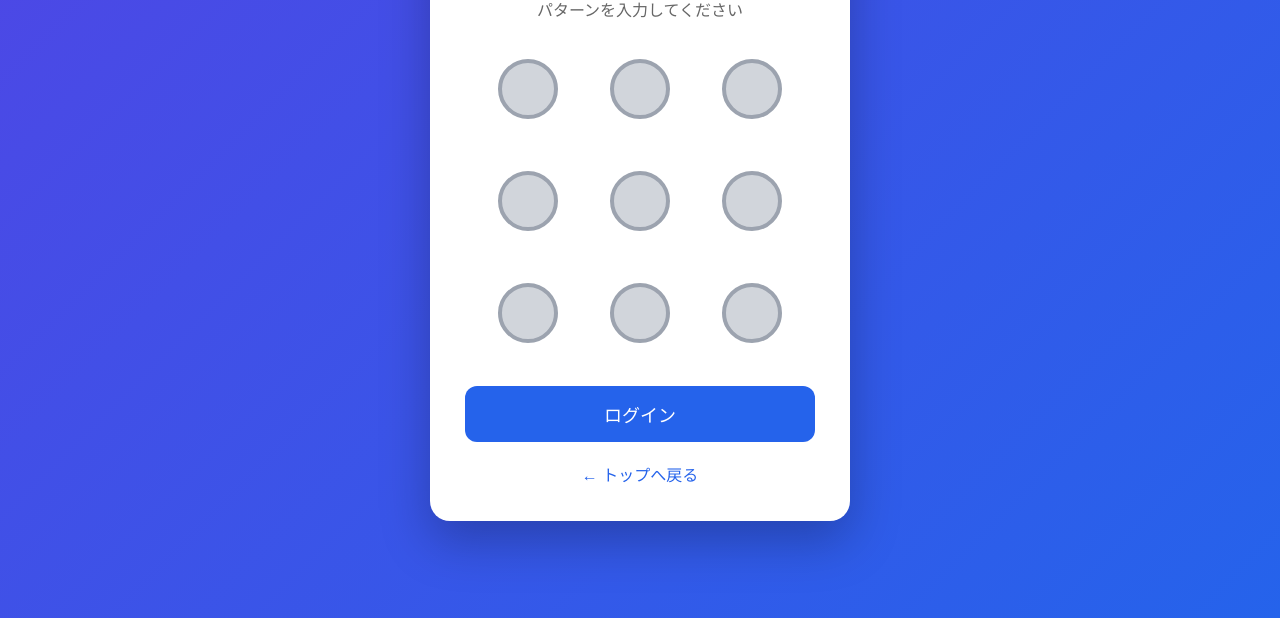
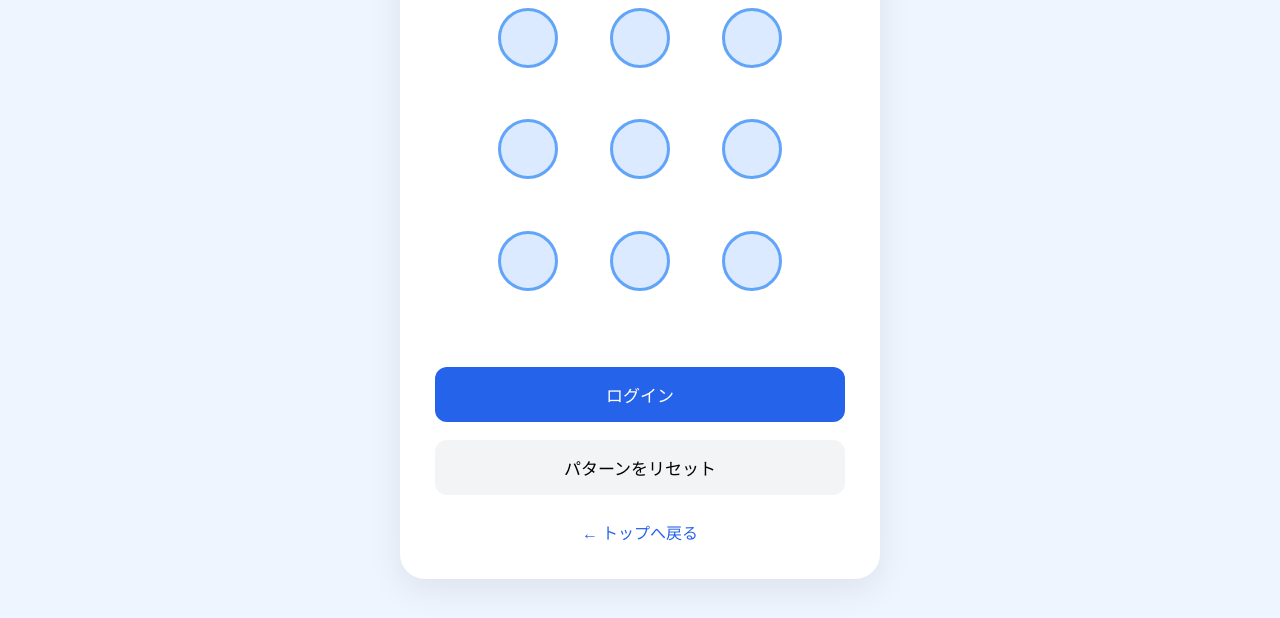
Before and after one commit to 18130182-bot/PatternLock, a plain HTML site: page login.html in a window 1280 px wide. Shown: the part 182-800 px from the top of the page. Drawn offline with Linux system fonts and the light colour scheme.

Commit message:
Update login.html

```diff
--- a/login.html
+++ b/login.html
@@ -3,24 +3,185 @@
 <head>
 <meta charset="UTF-8">
 <meta name="viewport" content="width=device-width, initial-scale=1.0">
+
 <title>ログイン | PatternLock</title>
 
-    <link rel="stylesheet" href="css/main.css">
+<style>
+
+*{
+margin:0;
+padding:0;
+box-sizing:border-box;
+font-family:"Segoe UI",sans-serif;
+}
+
+body{
+background:#eef5ff;
+display:flex;
+justify-content:center;
+align-items:center;
+min-height:100vh;
+padding:20px;
+}
+
+.card{
+
+width:480px;
+max-width:100%;
+
+background:white;
+
+border-radius:25px;
+
+padding:35px;
+
+box-shadow:0 10px 35px rgba(0,0,0,.08);
+
+}
+
+h1{
+
+text-align:center;
+
+color:#2563eb;
+
+margin-bottom:10px;
+
+}
+
+.description{
+
+text-align:center;
+
+color:#666;
+
+margin-bottom:30px;
+
+}
+
+.pattern{
+
+width:300px;
+
+height:300px;
+
+margin:auto;
+
+display:grid;
+
+grid-template-columns:repeat(3,1fr);
+
+gap:35px;
+
+position:relative;
+
+}
+
+.dot{
+
+width:60px;
+
+height:60px;
+
+margin:auto;
+
+border-radius:50%;
+
+background:#dbeafe;
+
+border:3px solid #60a5fa;
+
+cursor:pointer;
+
+transition:.2s;
+
+}
+
+.dot.active{
+
+background:#2563eb;
+
+transform:scale(1.1);
+
+}
+
+.message{
+
+margin-top:25px;
+
+height:24px;
+
+text-align:center;
+
+color:#ef4444;
+
+font-weight:bold;
+
+}
+
+.button{
+
+width:100%;
+
+padding:15px;
+
+margin-top:18px;
+
+border:none;
+
+border-radius:12px;
+
+font-size:17px;
+
+cursor:pointer;
+
+}
+
+.login{
+
+background:#2563eb;
+
+color:white;
+
+}
+
+.reset{
+
+background:#f3f4f6;
+
+}
+
+.back{
+
+display:block;
+
+margin-top:25px;
+
+text-align:center;
+
+text-decoration:none;
+
+color:#2563eb;
+
+}
+
+</style>
+
 </head>
 
 <body>
 
-<div class="container">
+<div class="card">
 
 <h1>PatternLock</h1>
 
-    <p class="message">
+<p class="description">
+
 パターンを入力してください
+
 </p>
 
-    <div id="pattern-lock">
-
-        <svg id="pattern-lines"></svg>
+<div class="pattern">
 
 <div class="dot" data-id="1"></div>
 <div class="dot" data-id="2"></div>
@@ -36,12 +197,26 @@
 
 </div>
 
-    <button id="loginButton">
+<div class="message" id="message">
+
+</div>
+
+<button class="button login" id="loginButton">
+
 ログイン
+
+</button>
+
+<button class="button reset" id="resetButton">
+
+パターンをリセット
+
 </button>
 
 <a href="index.html" class="back">
+
 ← トップへ戻る
+
 </a>
 
 </div>
```
Lines whose indentation alone changed are shown as unchanged.
